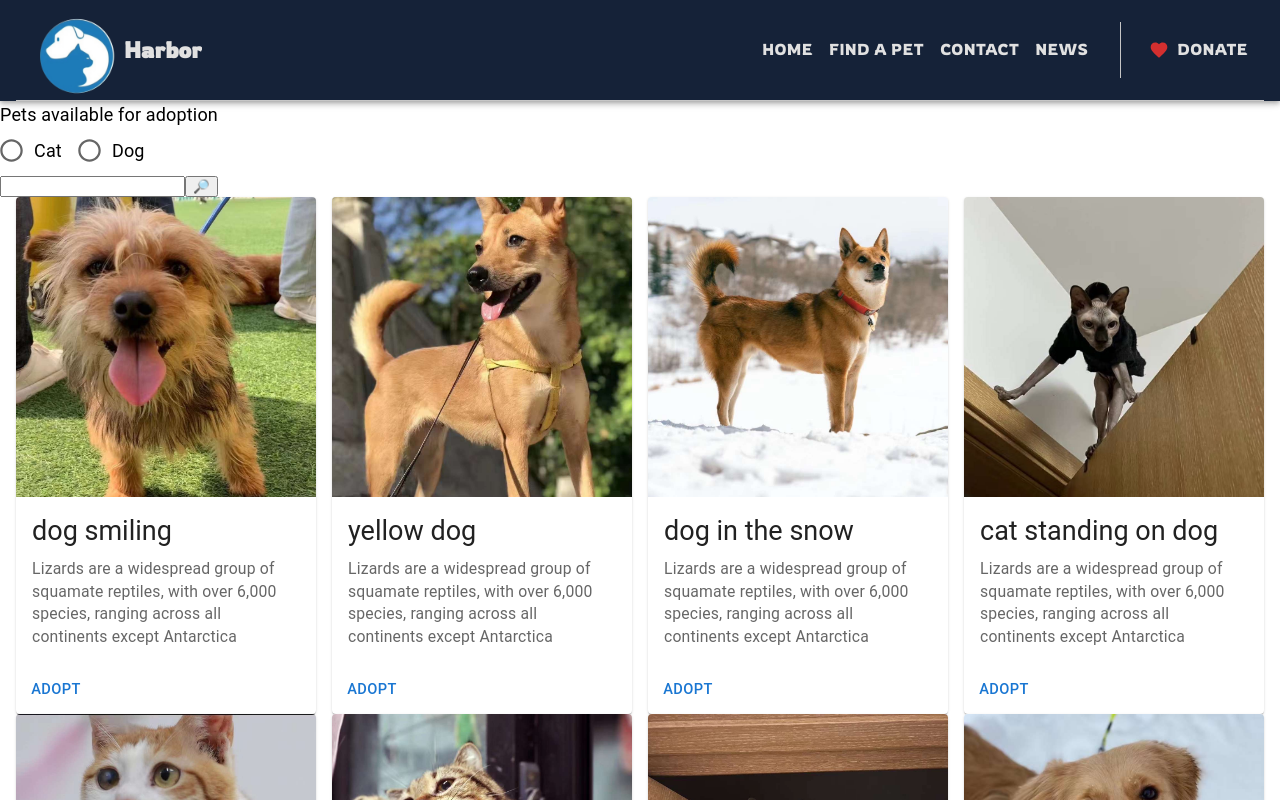
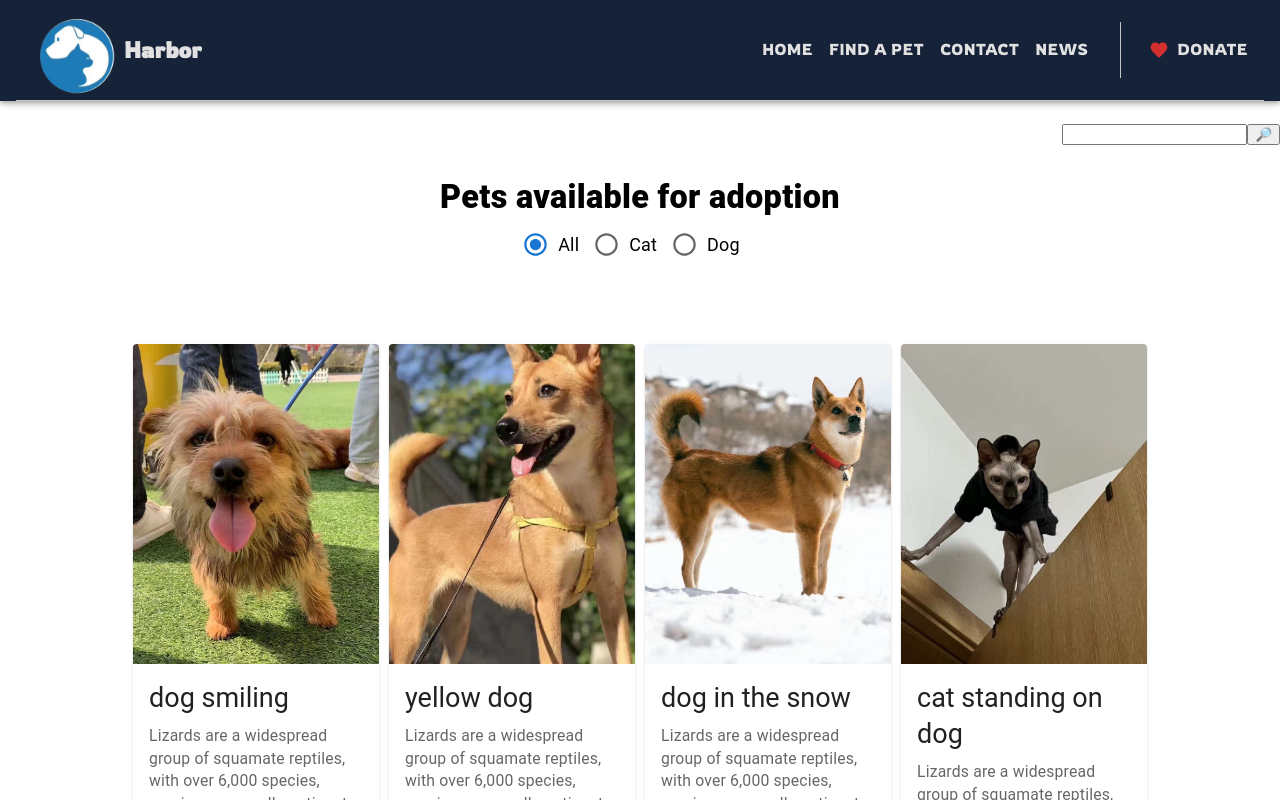
Before and after one commit to RuxinQu/safe-harbor-pet-shelter, a React (Create React App) app in the folder client/: page /adopt-a-pet in a window 1280 px wide. Shown: the top 800 px of the page. Built offline with nearby package versions, Linux system fonts and the light colour scheme.

Commit message:
add pet cards

```diff
--- a/client/src/components/Home/Hero.js
+++ b/client/src/components/Home/Hero.js
@@ -1,7 +1,6 @@
 import React from "react";
 import Box from "@mui/material/Box";
 import Typography from "@mui/material/Typography";
-
 import ImageList from "@mui/material/ImageList";
 import ImageListItem from "@mui/material/ImageListItem";
 import useMediaQuery from "@mui/material/useMediaQuery";
@@ -33,8 +32,6 @@ export const Hero = () => {
         Adopt a Furry Friend?
       </Typography>
 
-      {/* banner wrapper */}
-
       {/* top curve banner */}
       <ImageList
         className="home-image"
--- a/client/src/components/Pet/Banner.js
+++ b/client/src/components/Pet/Banner.js
@@ -5,25 +5,38 @@ import Radio from "@mui/material/Radio";
 import RadioGroup from "@mui/material/RadioGroup";
 import FormControlLabel from "@mui/material/FormControlLabel";
 import FormControl from "@mui/material/FormControl";
-import FormLabel from "@mui/material/FormLabel";
-import { Search } from "../Search";
 
-export const Banner = () => {
+const types = ["all", "cat", "dog"];
+
+export const Banner = ({ type, handleChangeType }) => {
   return (
-    <Box>
-      <Typography>Pets available for adoption</Typography>
+    <Box textAlign={"center"} sx={{ py: { xs: "2rem", md: "4rem" } }}>
+      <Typography
+        sx={{
+          fontWeight: 800,
+          fontSize: { xs: "1.2rem", md: "1.5rem", lg: "1.8rem" },
+        }}
+      >
+        Pets available for adoption
+      </Typography>
       <FormControl>
         <RadioGroup
           row
-          aria-labelledby="demo-row-radio-buttons-group-label"
-          name="row-radio-buttons-group"
+          aria-labelledby="animal-options"
+          name="animals"
+          value={type}
+          onChange={handleChangeType}
         >
-          <FormControlLabel value="cat" control={<Radio />} label="Cat" />
-          <FormControlLabel value="dog" control={<Radio />} label="Dog" />
+          {types.map((t) => (
+            <FormControlLabel
+              key={t}
+              value={t}
+              control={<Radio />}
+              label={t[0].toUpperCase() + t.slice(1)}
+            />
+          ))}
         </RadioGroup>
       </FormControl>
-
-      <Search />
     </Box>
   );
 };
--- a/client/src/components/Pet/PetCard.js
+++ b/client/src/components/Pet/PetCard.js
@@ -8,8 +8,8 @@ import Typography from "@mui/material/Typography";
 
 export const PetCard = ({ title, img }) => {
   return (
-    <Card sx={{ width: 300 }}>
-      <CardMedia sx={{ height: 300 }} image={img} title={title} />
+    <Card>
+      <CardMedia sx={{ height: 320 }} image={img} title={title} />
       <CardContent>
         <Typography gutterBottom variant="h5" component="div">
           {title}
@@ -21,6 +21,7 @@ export const PetCard = ({ title, img }) => {
       </CardContent>
       <CardActions>
         <Button size="small">Adopt</Button>
+        <Button size="small">Detail</Button>
       </CardActions>
     </Card>
   );
--- a/client/src/components/Search.js
+++ b/client/src/components/Pet/Search.js
@@ -22,7 +22,11 @@ export const Search = () => {
   };
 
   return (
-    <Box component="form" onSubmit={onSearchHandler} className="search-form">
+    <Box
+      sx={{ position: "absolute", right: 0, top: "20px" }}
+      component="form"
+      onSubmit={onSearchHandler}
+    >
       <input type="text" className="search" ref={searchInputRef} />
       <button type="submit" className="search-button">
         🔎
--- /dev/null
+++ b/client/src/containers/Pet/BannerContainer.js
@@ -0,0 +1,17 @@
+import React, { useState } from "react";
+import { Banner } from "../../components/Pet/Banner";
+import { Search } from "../../components/Pet/Search";
+
+export const BannerContainer = () => {
+  const [type, setType] = useState("all");
+
+  const handleChangeType = (event) => {
+    setType(event.target.value);
+  };
+  return (
+    <div style={{ position: "relative" }}>
+      <Banner handleChangeType={handleChangeType} type={type} />
+      <Search />
+    </div>
+  );
+};
--- a/client/src/pages/AdoptPet.js
+++ b/client/src/pages/AdoptPet.js
@@ -1,26 +1,29 @@
 import React, { useEffect } from "react";
-import { Banner } from "../components/Pet/Banner";
+import Grid from "@mui/material/Grid";
+import { BannerContainer } from "../containers/Pet/BannerContainer";
 import { PetCard } from "../components/Pet/PetCard";
 import { imageData } from "../util/data";
-import Grid from "@mui/material/Grid";
-import ImageListItem from "@mui/material/ImageListItem";
+
 export default function AdoptPet() {
   useEffect(() => {
     window.scrollTo(0, 0);
   }, []);
+
   return (
     <>
-      <Banner />
-
-      <Grid
-        container
-        columns={{ xs: 4, sm: 8, md: 12 }}
-        sx={{ justifyContent: "space-evenly" }}
-      >
+      <BannerContainer />
+      <Grid container width={{ xs: "95%", md: "80%", xl: 1200 }} mx={"auto"}>
         {imageData.map((i) => (
-          <ImageListItem>
+          <Grid
+            key={i.img}
+            item
+            xs={12}
+            sm={6}
+            lg={3}
+            sx={{ p: { xs: "2px", md: "5px" } }}
+          >
             <PetCard title={i.title} img={i.img} />
-          </ImageListItem>
+          </Grid>
         ))}
       </Grid>
     </>
```
